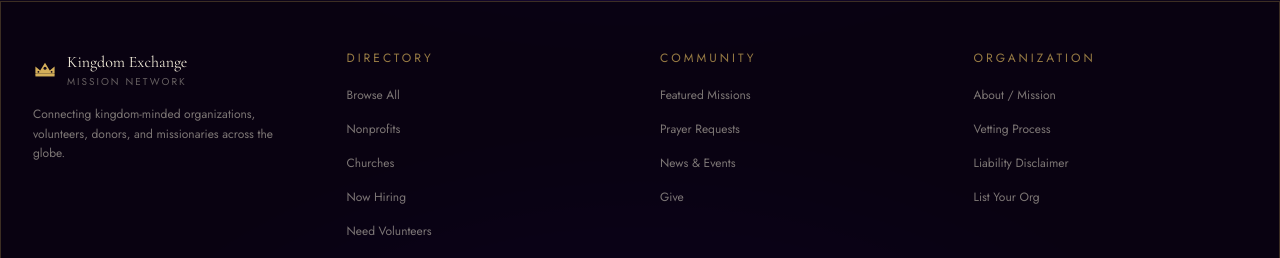
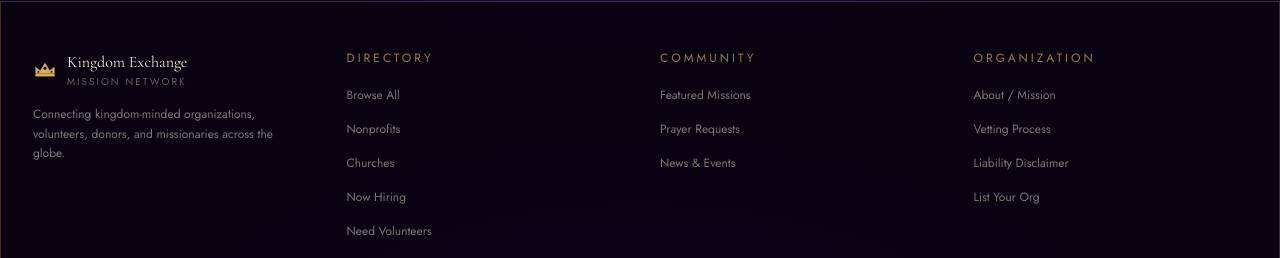
Before and after one commit to Kingdom-Exchange-Network/Kingdom_Network_Website, a Next.js app: page / in a window 1280 px wide. Shown: the part 2307-2565 px from the top of the page. Built offline with nearby package versions, Linux system fonts and the light colour scheme.

Commit message:
chore: hide footer Give link until Stripe is connected

```diff
--- a/src/components/Footer.tsx
+++ b/src/components/Footer.tsx
@@ -1,5 +1,9 @@
 import Link from "next/link";
 import CrownLogo from "./CrownLogo";
+
+// Give is hidden until the nonprofit is set up and Stripe is connected.
+// Set to true to show the Give link in the footer again (the entry is kept below).
+const DONATIONS_ENABLED = false;
 
 export default function Footer() {
   const year = new Date().getFullYear();
@@ -60,7 +64,9 @@ export default function Footer() {
                 { href: "/prayer", label: "Prayer Requests" },
                 { href: "/news", label: "News & Events" },
                 { href: "/donate", label: "Give" },
-              ].map((link) => (
+              ]
+                .filter((link) => DONATIONS_ENABLED || link.href !== "/donate")
+                .map((link) => (
                 <li key={link.href}>
                   <Link
                     href={link.href}
```
